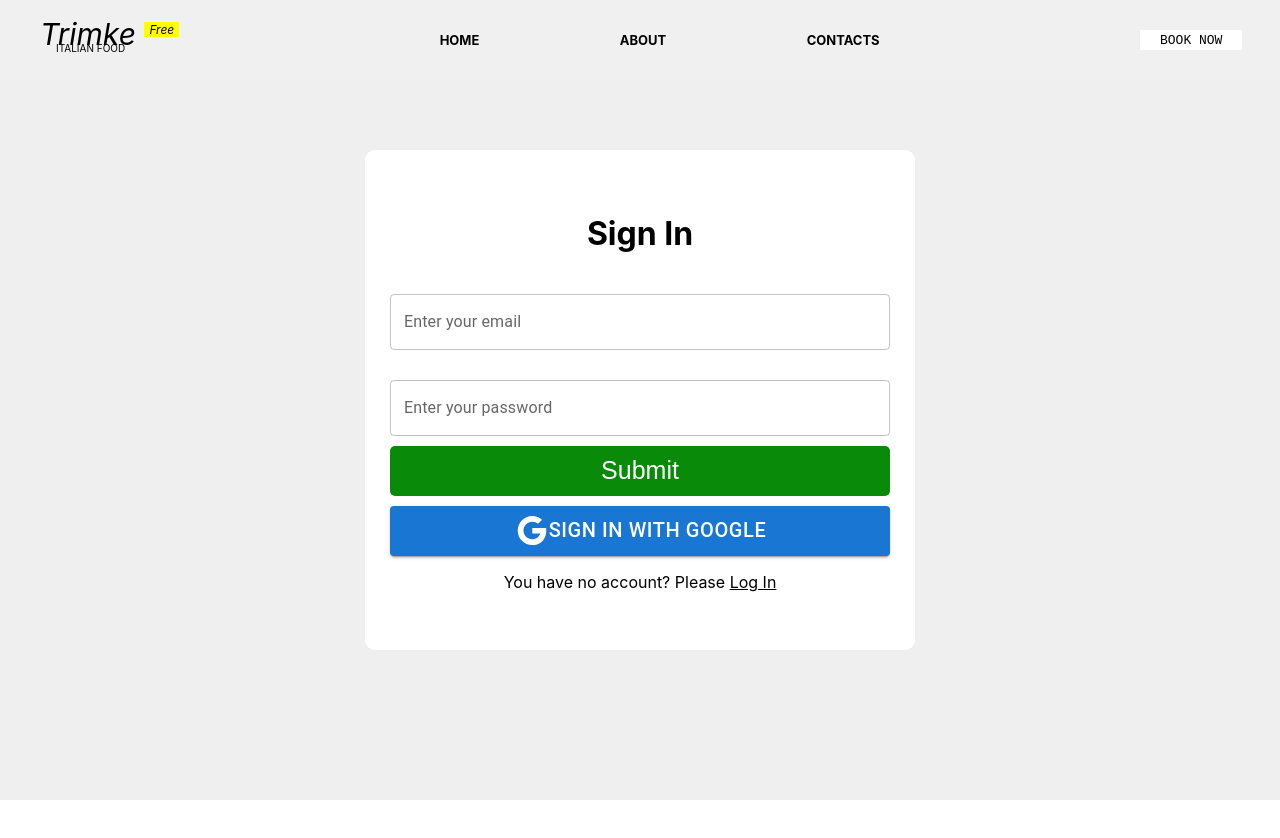
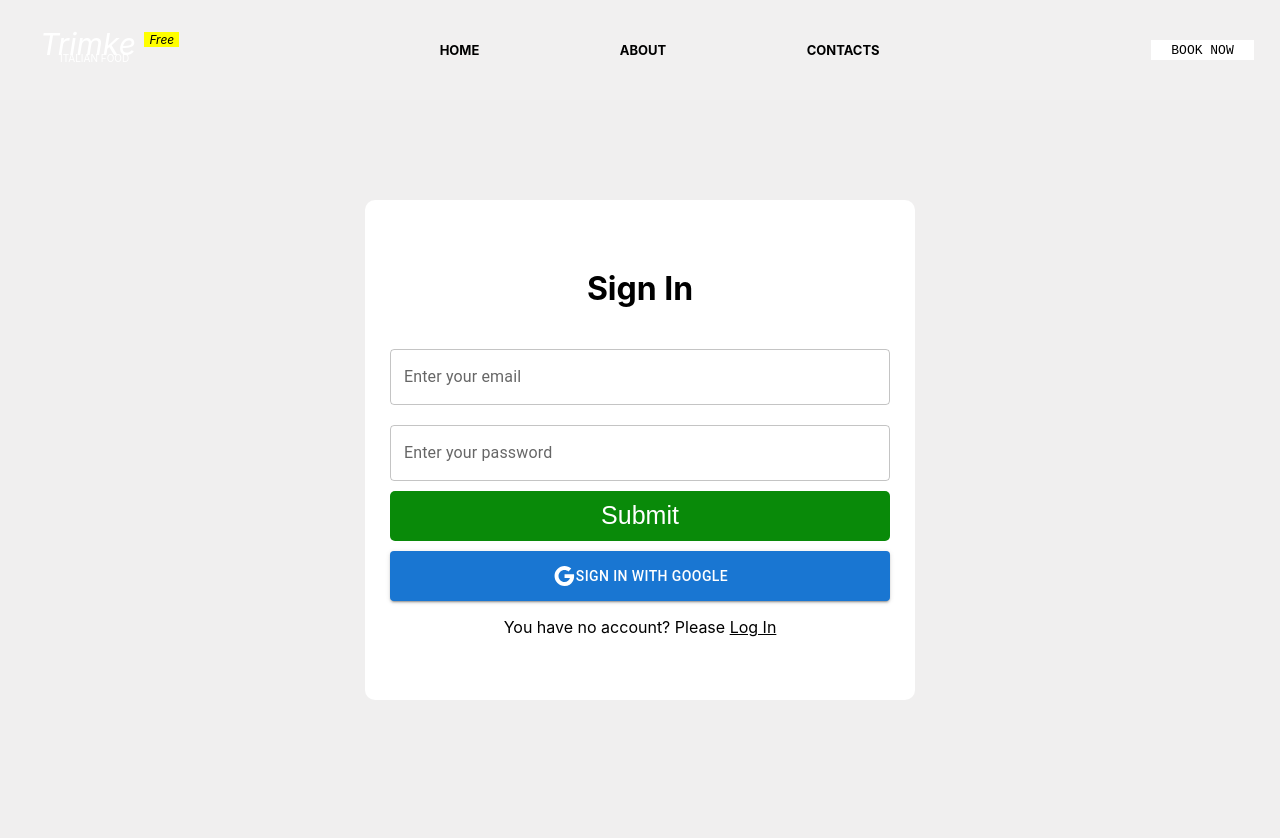
Before and after one commit to A-s-if/re-task, a React (Create React App) app: page /login in a window 1280 px wide. Shown: the top 838 px of the page. Before the commit the page ends 800 px from the top, so only its background shows below. Built offline with nearby package versions, Linux system fonts and the light colour scheme.

Commit message:
Change Readmi.md file

```diff
--- a/src/Components/About.js
+++ b/src/Components/About.js
@@ -55,7 +55,7 @@ const About = () => {
                 backgroundPosition:'center',
                 backgroundRepeat:'no-repeat',
                 backgroundSize:'cover',
-                height:'60vw',
+                width:'100vw',
 
             }}>
 
@@ -467,6 +467,7 @@ p{
         font-size:15px;
     }
     p{
+        border:2px solid black;
         margin-top:2px;
     }
 }
@@ -490,16 +491,22 @@ display:flex;
 justify-content:space-between;
 width:1200px;
 img{
+    border:2px solid black;
     height:400px;
     width:400px;
     margin:0 20px 0 0;
 }
+div{
+    border:2px solid black;
+}
 
 
 @media(max-width:1023px){
+    border:2px solid black;
     flex-direction:column;
     align-items:center;
     div{
+        border:2px solid black;
         text-align:center;
     }
 }
@@ -582,6 +589,7 @@ h1{
 /* Testimonial Div */
 
 const TestimonialDiv=style.div`
+width:100vw;
 height:70vh;
 background-image:url('/about/images (1).jfif');
 color:white;
@@ -605,7 +613,6 @@ p{
 
 const AwardDiv=style.div`
 height:60vh;
-width:100vw;
 background-color: white;
 display:flex;
 flex-direction:column;
--- a/src/Components/Contact.js
+++ b/src/Components/Contact.js
@@ -265,11 +265,7 @@ align-items:center;
 display:flex;
 position:fixed;
 z-index:2;
-@media(max-width:1023px){
-    background-color:red;
-}
 @media(max-width:767px){
-    background-color:gray;
     height:70px;
 }
 `;
@@ -336,6 +332,9 @@ a{
 const LeftNav=style.div`
 padding-left:40px;
 text-align:center;
+a{
+    text-decoration:none;
+}
 i{
     font-size:30px;
     cursor:pointer;
@@ -353,10 +352,6 @@ p{
     color:white;
 }
 
-a{
-    text-decoration:none;
-}
-
 @media(max-width:767px){
     padding-left:10px;
     i{
@@ -369,8 +364,8 @@ a{
 `
 
 const InformationDiv=style.div`
-height:60vh;
 width:100vw;
+padding:50px 0;
 display:flex;
 justify-content:center;
 align-items:center;
@@ -378,9 +373,24 @@ align-items:center;
 
 const InformationSubDiv=style.div`
 display:flex;
-justify-content:space-between;
+justify-content:space-evenly;
 color:rgb(41, 40, 40);
 width:800px;
+div{
+    display:flex;
+    flex-direction:column;
+    justify-content:center;
+    align-items:center;
+}
+@media(max-width:1023px){
+    width:80vw;
+}
+@media(max-width:767px){
+    width:90vw;
+    align-items:center;
+    flex-wrap:wrap;
+}
+
 `
 
 const MapDiv=style.div`
@@ -442,10 +452,13 @@ button{
 const LastDiv=style.div`
 padding:50px 0px;
 background-color:rgb(62, 61, 61);
+text-align:center;
 display:flex;
 flex-direction:column;
 align-items:center;
 `
+
+/* Last Nav Div */
 
 const LastNavDiv=style.div`
 width:500px;
@@ -455,11 +468,19 @@ a{
     text-decoration:none;
     color:white;
 }
+@media(max-width:767px){
+    width:100vw;
+}
 `
+
+/* Icon Div */
 
 const IconDiv=style.div`
 display:flex;
 justify-content:space-between;
 width:410px;
 align-items:center;
+@media(max-width:767px){
+    width:100vw;
+}
 `
--- a/src/Components/Home.js
+++ b/src/Components/Home.js
@@ -415,11 +415,7 @@ align-items:center;
 display:flex;
 position:fixed;
 z-index:2;
-@media(max-width:1023px){
-    background-color:red;
-}
 @media(max-width:767px){
-    background-color:gray;
     height:70px;
 }
 `;
--- a/src/Components/Login/Login.js
+++ b/src/Components/Login/Login.js
@@ -1,4 +1,5 @@
-import { Button, TextField } from '@mui/material';
+import {TextField } from '@mui/material';
+import Button from '@mui/material/Button';
 import React from 'react';
 import { Link } from 'react-router-dom';
 import style from 'styled-components';
@@ -98,39 +99,16 @@ signInWithEmailAndPassword(auth, getData.email, setGetData.password)
       <form onSubmit={handleCreateAccount}>
         <h1>{newUser ? 'Log In' : 'Sign In'}</h1>
         {
-          newUser && <TextField id="outlined-basic" label="Enter your name" variant="outlined" sx={{
-            width:'500px',
-            marginBottom:'10px'
-          }} />
+          newUser && <Input id="outlined-basic" label="Enter your name" variant="outlined" />
         }
         <br />
-        <TextField type='email' id="outlined-basic" label="Enter your email" variant="outlined" onBlur={handleUserData} sx={{
-          width:'500px',
-          marginBottom:'10px'
-        }} /><br />
-        <TextField type='password' id="outlined-basic1" label="Enter your password" variant="outlined" onBlur={handleUserData} sx={{
-          width:'500px',
-          marginBottom:'10px'
-        }} />
+        <Input type='email' id="outlined-basic" label="Enter your email" variant="outlined" onBlur={handleUserData} /><br />
+        <Input type='password' id="outlined-basic1" label="Enter your password" variant="outlined" onBlur={handleUserData}  />
 
 
-        <input type="submit" name="" value='Submit' id="" style={{
-          fontSize:'25px',
-          height:'50px',
-          width:'500px',
-          backgroundColor:'rgb(9, 138, 9)',
-          color:'white',
-          border:'none',
-          borderRadius:'5px',
-          cursor:'pointer',
-          marginBottom:'10px'
-        }} />
+        <Submit type="submit" name="" value='Submit' id="" />
 
-      <Button variant="contained" onClick={handleGoogleSignIn} sx={{
-        height:'50px',
-        width:'500px',
-        fontSize:'20px'
-      }}><GoogleIcon fontSize='large'></GoogleIcon>  Sign In With Google</Button>
+      <SubmitButton variant="contained" onClick={handleGoogleSignIn} ><GoogleIcon ></GoogleIcon>  Sign In With Google</SubmitButton>
 
       <p>{newUser ? 'Already have an' : 'You have no'} account? Please <u onClick={()=> setNewUser(!newUser)} style={{
           cursor:'pointer'
@@ -149,6 +127,7 @@ height:100vh;
 display:flex;
 justify-content:center;
 align-items:center;
+padding:50px 0 0 0;
 form{
   width:550px;
   height:500px;
@@ -158,23 +137,66 @@ form{
   justify-content:center;
   align-items:center;
   background-color:white;
+  @media(max-width:767px){
+    width:80vw;
+  }
+
 }
+`
+
+const Submit=style.input`
+    font-size:25px;
+    height:50px;
+    width:500px;
+    background-color:rgb(9, 138, 9);
+    color:white;
+    border:none;
+    border-radius:5px;
+    cursor:pointer;
+    margin:10px 0;
+    @media(max-width:767px){
+      width:70vw;
+    }
+`
+
+const Input=style(TextField)`
+width:500px;
+@media(max-width:767px){
+  width:70vw;
+}
+`
+
+const SubmitButton=style(Button)`
+  height:50px;
+  width:500px;
+  margin:50px 0 0 0;
+  @media(max-width:767px){
+    width:70vw;
+  }
 `
 
 const Navigation=style.nav`
 background-color: rgba(255, 255, 255, 0.1);
 width:100vw;
-height:80px;
+height:100px;
 justify-content:space-between;
 align-items:center;
 display:flex;
 position:fixed;
+z-index:2;
+@media(max-width:1023px){
+  background-color:red;
+}
+@media(max-width:767px){
+    height:70px;
+    background-color:gray;
+}
 `;
 const RightNav=style.div`
-height:10px;
+height:20px;
 width:100px;
 display:flex;
-align-items:center;
+justify-content:center;
 padding-right:40px;
 color:black;
 a{
@@ -186,10 +208,19 @@ a{
     height:20px;
     display:flex;
     align-items:center;
+    margin-left:25px;
 }
 a:hover{
     color:red;
 }
+
+@media(max-width:767px){
+    width:70px;
+    a{
+        padding:0 5px;
+    }
+}
+
 `;
 const MiddleNav=style.div`
 display:flex;
@@ -197,6 +228,11 @@ justify-content:space-between;
 align-items:center;
 width:450px;
 height:50px;
+@media(max-width:600px){
+    font-size:10px;
+    font-weight:bold;
+    width:350px;
+}
 
 a{
     text-decoration:none;
@@ -209,15 +245,21 @@ a{
         background-color:rgb(242, 240, 240);
         border-radius:5px;
     }
+
+    @media(max-width:600px){
+        font-size:10px;
+        font-weight:bold;
+    }
 }
 `;
 const LeftNav=style.div`
 padding-left:40px;
 text-align:center;
-color:black;
 i{
     font-size:30px;
     cursor:pointer;
+    color:white;
+
 }
 sup{
     font-size:12px;
@@ -225,8 +267,18 @@ sup{
 p{
     margin-top:-10px;
     font-size:10px;
-    margin-left:-38px;
+    margin-left:-30px;
     cursor:pointer;
-    color:black;
+    color:white;
+}
+
+@media(max-width:767px){
+    padding-left:10px;
+    i{
+        font-size:15px;
+    }
+    p{
+        margin-top:2px;
+    }
 }
 `
```
Also changed, not shown: 1 other file (tests, documents, lock files or other folders).
